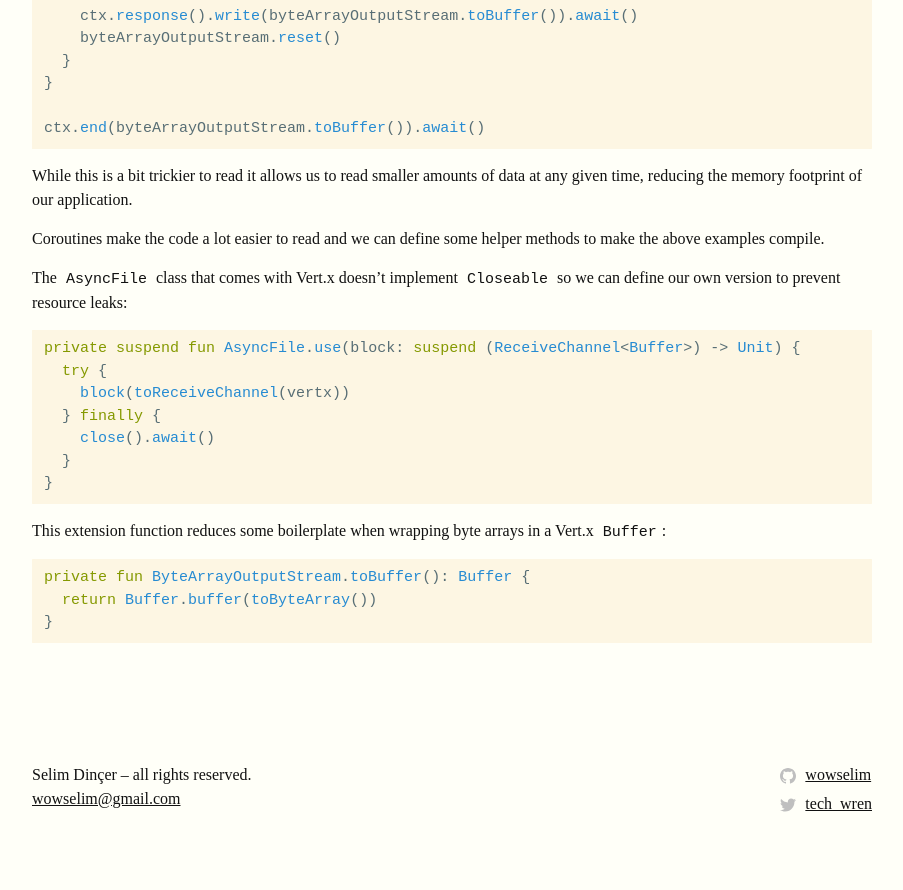
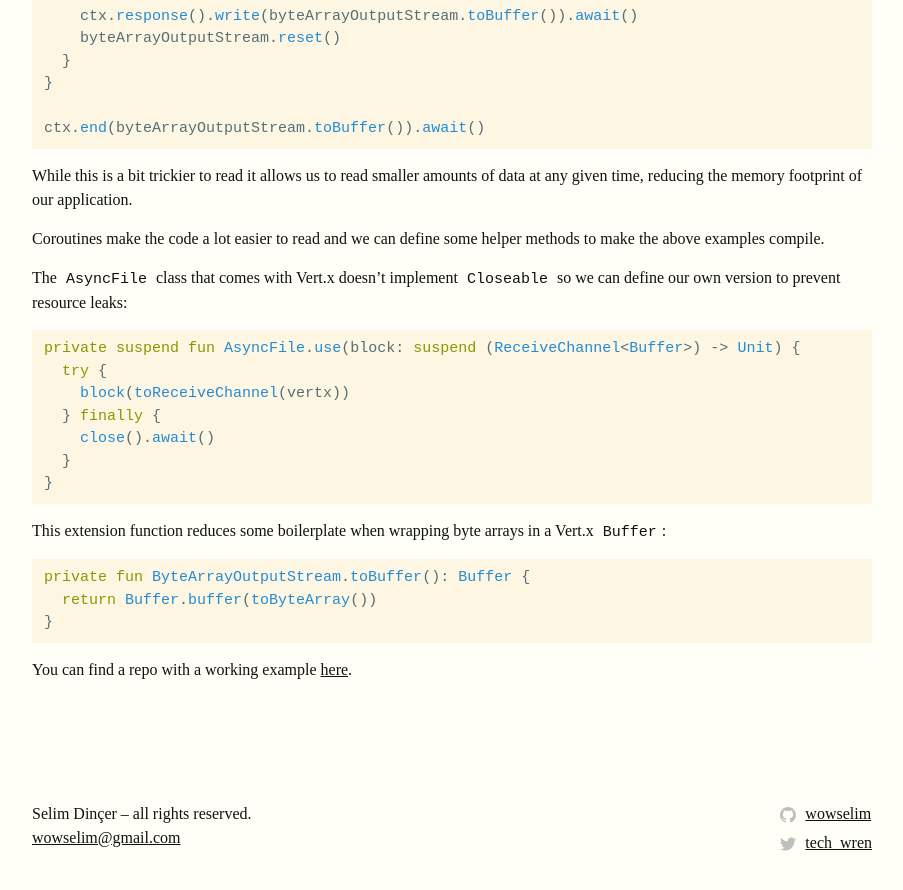
Before and after one commit to wowselim/wowselim.github.io, a Jekyll site: the page built from _posts/2022-09-05-vertx-zip-streaming.markdown, in a window 1280 px wide and 900 px high, scrolled down 1801 px. Shown: the top 890 px of the window, without its empty margins (188-1091 px from the left). Built offline with Jekyll 4.4.1, drawn with Linux system fonts in a browser that asks for light colours; some web fonts are replaced; before the commit the page ends 2662 px from its top, so only the background shows below that.

Commit message:
add repo link

````diff
--- a/_posts/2022-09-05-vertx-zip-streaming.markdown
+++ b/_posts/2022-09-05-vertx-zip-streaming.markdown
@@ -104,3 +104,5 @@ private fun ByteArrayOutputStream.toBuffer(): Buffer {
   return Buffer.buffer(toByteArray())
 }
 ```
+
+You can find a repo with a working example [here](https://github.com/wowselim/zip-streaming).
````
